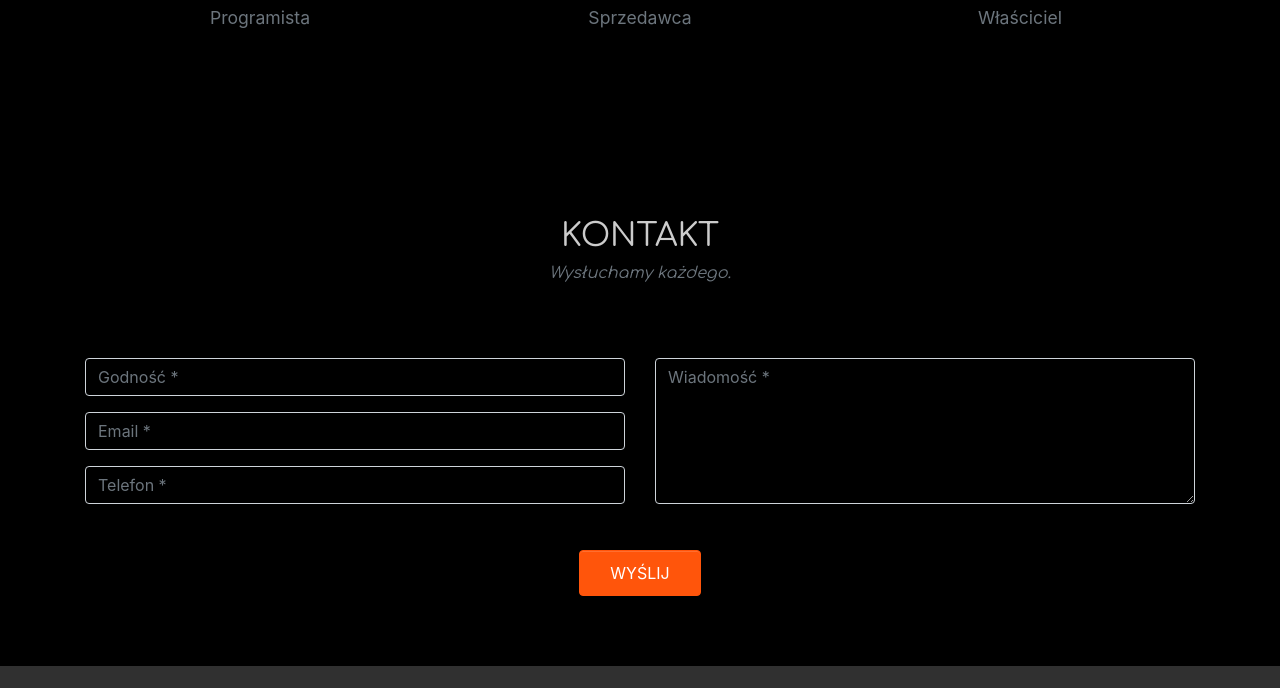
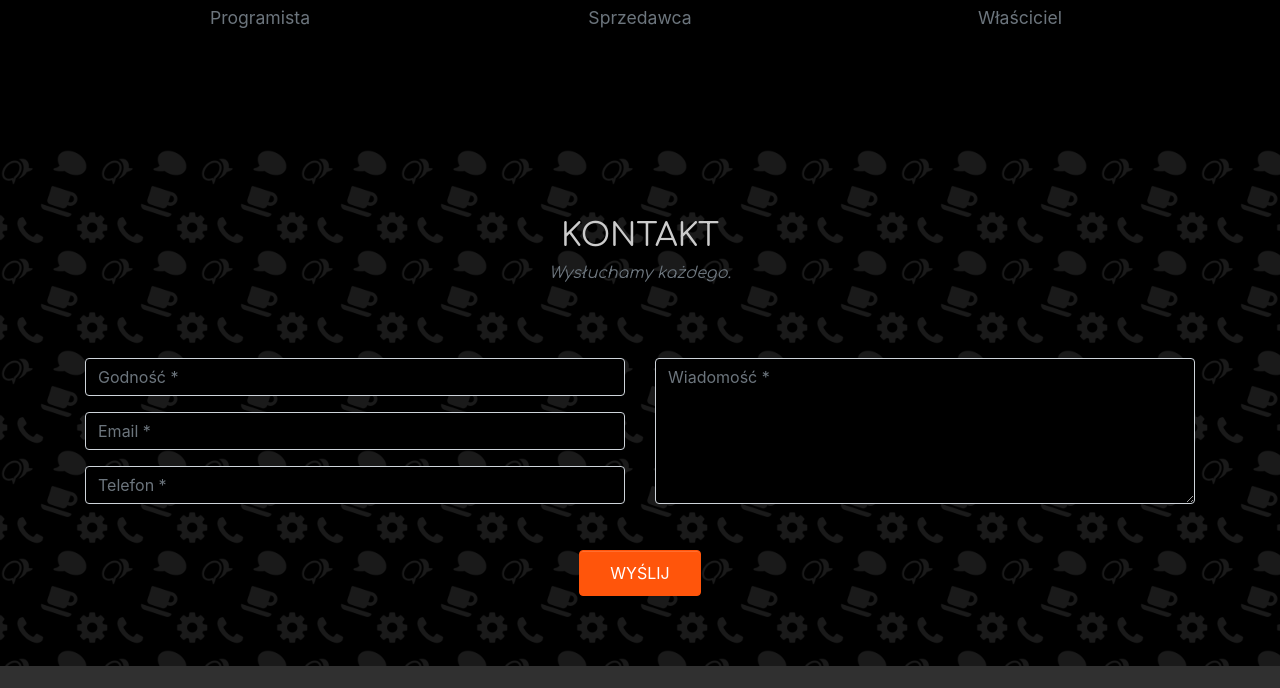
Before and after one commit to ostatni5/bootstrap-template-lionsecure, a plain HTML site: page index.html in a window 1280 px wide. Shown: the part 2298-2986 px from the top of the page. Drawn offline with nearby package versions, Linux system fonts and the light colour scheme; the site is published under a folder, as on GitHub Pages, so addresses that start at the root find nothing.

Commit message:
update path

```diff
--- a/style.scss
+++ b/style.scss
@@ -174,7 +174,7 @@ html {
     position: absolute;
     top: 0; left: 0;
     width: 100%; height: 100%;
-    background-image: url(/img/pattern.png) ;
+    background-image: url(img/pattern.png) ;
     filter: invert(1);
     opacity: 0.1;
     background-size: 100px;
```
Also changed, not shown: style.css.
